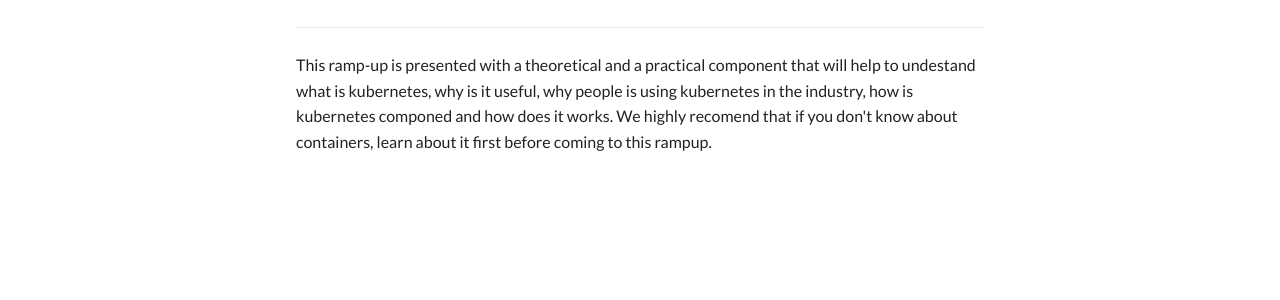
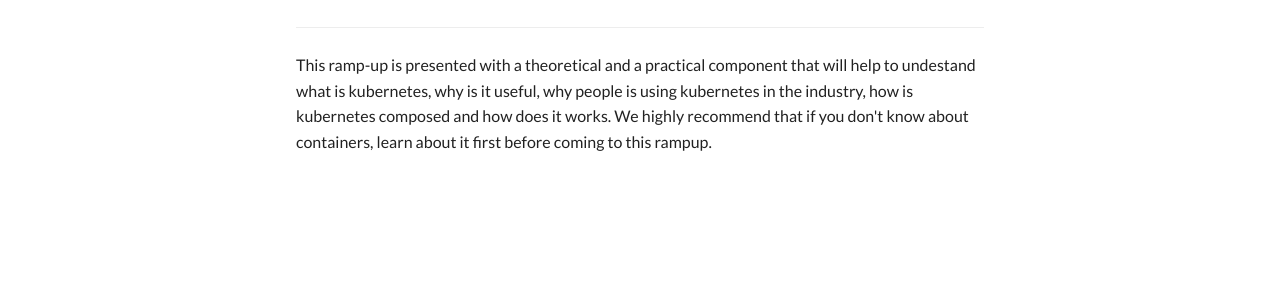
Before and after one commit to juanswan13/Kubernetes-RampUp, an MkDocs documentation site: the page built from docs/index.md, in a window 1280 px wide. Shown: the part 507-807 px from the top of the page. Built offline with MkDocs 1.6.1 and Material for MkDocs 9.7.7, drawn with Linux system fonts in a browser that asks for light colours; comment, search, counter and statistics services are not loaded.

Commit message:
Update index.md
Fixed typos

```diff
--- a/docs/index.md
+++ b/docs/index.md
@@ -11,4 +11,4 @@
 Then came a solution. Containers and orchestrators.
 
 ---
-This ramp-up is presented with a theoretical and a practical component that will help to undestand what is kubernetes, why is it useful, why people is using kubernetes in the industry, how is kubernetes componed and how does it works. We highly recomend that if you don't know about containers, learn about it first before coming to this rampup.
+This ramp-up is presented with a theoretical and a practical component that will help to undestand what is kubernetes, why is it useful, why people is using kubernetes in the industry, how is kubernetes composed and how does it works. We highly recommend that if you don't know about containers, learn about it first before coming to this rampup.
```
